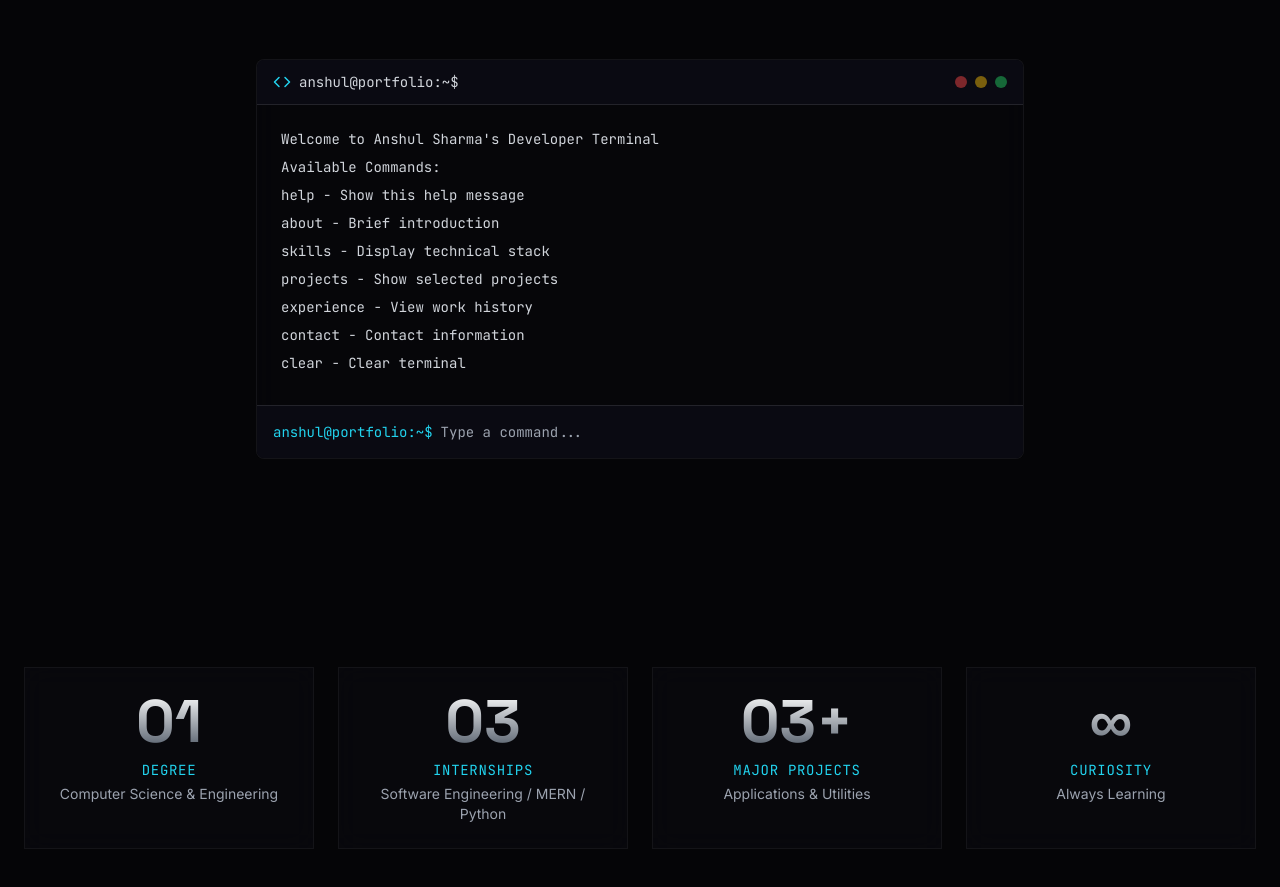
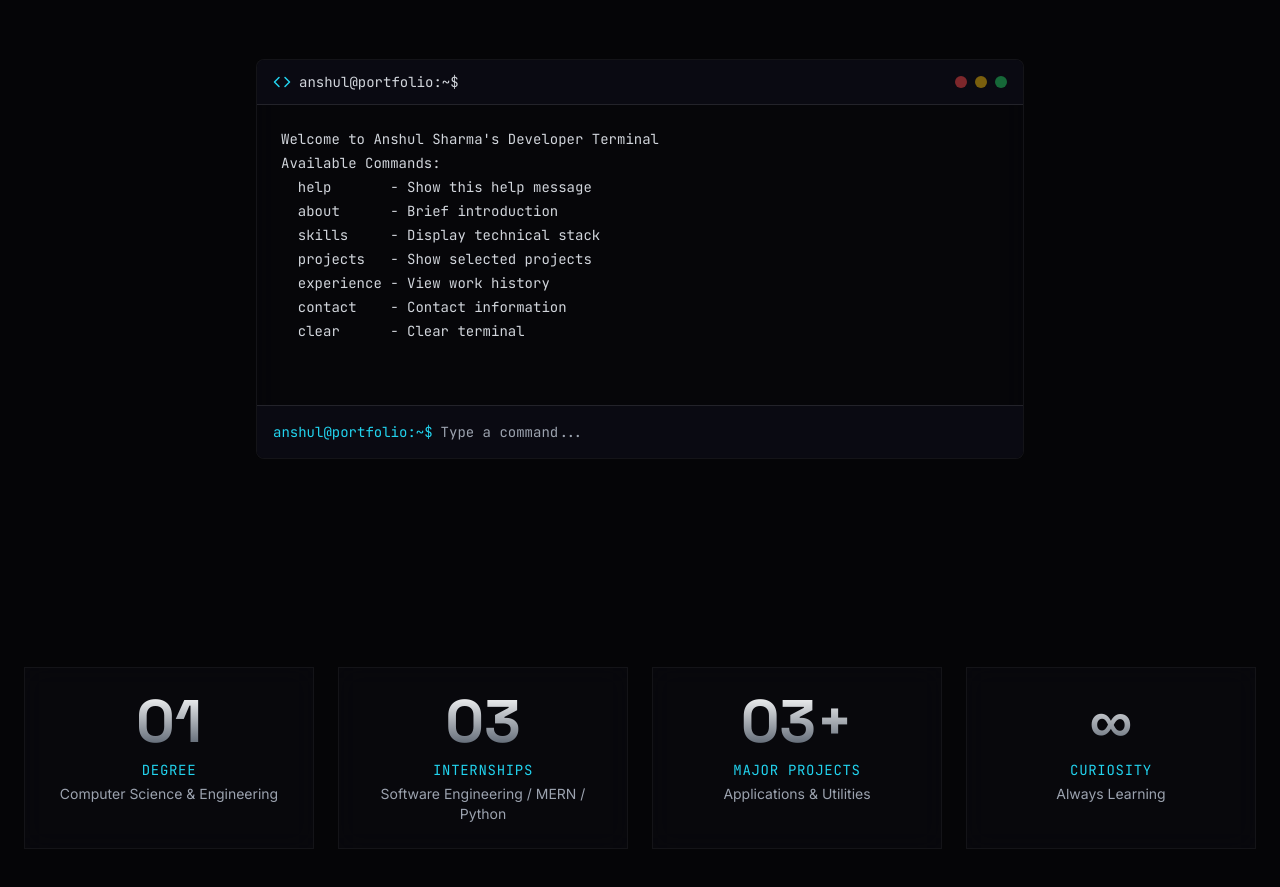
Before and after one commit to anshulsh012/Portfolio, a React (Vite) app: page / in a window 1280 px wide. Shown: the part 8444-9331 px from the top of the page. Built offline with nearby package versions, Linux system fonts and the light colour scheme.

Commit message:
Fix terminal output formatting
- Add whitespace-pre-wrap to preserve formatting in terminal output

```diff
--- a/src/Portfolio.tsx
+++ b/src/Portfolio.tsx
@@ -981,9 +981,9 @@ LinkedIn: linkedin.com/in/yourusername`,
             </div>
 
             {/* Terminal Output */}
-            <div className="p-6 font-mono text-sm min-h-[300px] bg-dark-950/50 text-gray-300">
+            <div className="p-6 font-mono text-sm min-h-[300px] bg-dark-950/50 text-gray-300 whitespace-pre-wrap">
               {output.map((line, i) => (
-                <div key={i} className="mb-2">
+                <div key={i} className="mb-1">
                   {line}
                 </div>
               ))}
```
